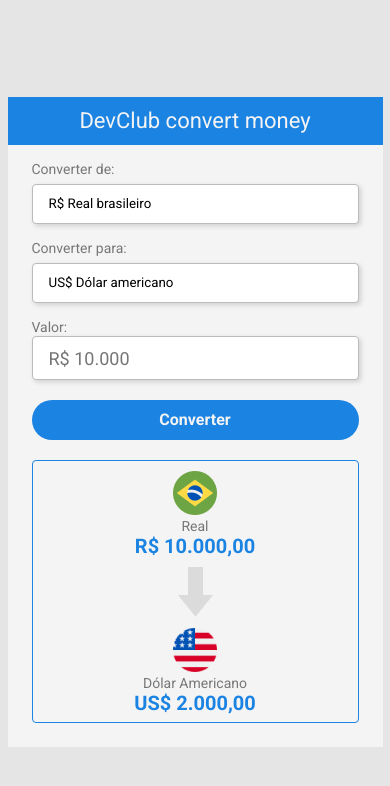
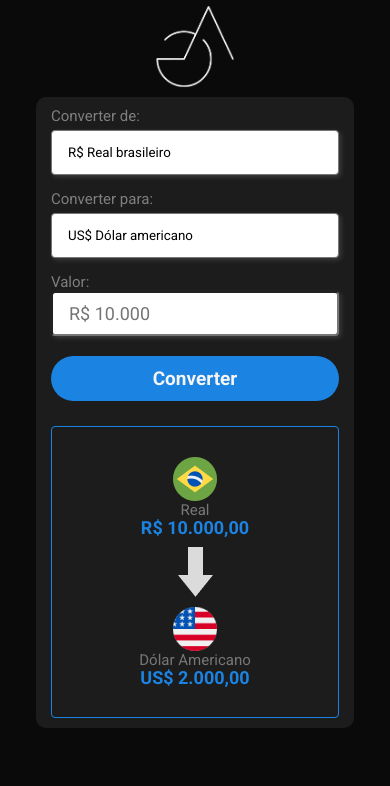
Before and after one commit to gabrielalexsander18/Convert-money, a plain HTML site: page index.html in a window 390 px wide. Drawn offline with Linux system fonts and the light colour scheme.

Commit message:
atualizaçao

```diff
--- a/index.html
+++ b/index.html
@@ -9,16 +9,18 @@
     <link rel="preconnect" href="https://fonts.googleapis.com">
     <link rel="preconnect" href="https://fonts.gstatic.com" crossorigin>
     <link href="https://fonts.googleapis.com/css2?family=Roboto:wght@400;700&display=swap" rel="stylesheet">
-    <title>DevClub convert money</title>
+    <title>Convert money</title>
 </head>
 
 <body>
+    <div class="container_logo"><img src="./assets/logo-portfolio.png" id="logo_profile"/></div>
     <div class="container">
         <header>
-            <h1>DevClub convert money</h1>
+            <h1>Convert money</h1>
         </header>
 
         <main>
+            <div class="container_selects">
             <label>
                 Converter <b>de:</b>
                 <select>
@@ -42,7 +44,7 @@
                     </option>
                 </select>
             </label>
-
+        </div>
             <label>
                 Valor:
                 <input id="input-real" placeholder="R$ 10.000">
--- a/style.css
+++ b/style.css
@@ -9,29 +9,40 @@
 }
 
 body {
-    background-color: #E5E5E5;
+    background-color: #0a0a0a;
     display: flex;
     justify-content: center;
     align-items: center;
     height: 100vh;
+    flex-direction: column;
+}
 
+.container_logo {
+    margin-bottom: 5px;
+}
+
+#logo_profile {
+    width: 150px;
 }
 
 .container {
-    width: 375px;
-    background-color: #f4f4f4;
+    width: 800px;
+    background-color: #1c1c1c;
+    border-radius: 10px;
+    margin-top: 5px;
 }
 
 header {
     background-color: #1B83E2;
-    height: 66px;
+    height: 64px;
     display: flex;
     justify-content: center;
     align-items: center;
+    border-radius: 10px 10px 0 0;
 }
 
 h1 {
-    font-size: 24px;
+    font-size: 30px;
     color: #F4F4F4;
 }
 
@@ -39,37 +50,44 @@ main {
     padding: 24px;
 }
 
+.container_selects {
+    display: flex;
+    flex-direction: row;
+    justify-content: space-between;
+}
+
 label {
-    font-size: 14px;
-    color: #777777;
+    font-size: 17px;
+    color: #7f7f7f;
 }
 
 select {
     background: #FFFFFF;
-    border: 1px solid #BBBBBB;
+    /* border: 1px solid #BBBBBB; */
     border-radius: 4px;
     height: 48px;
+    width: 360px;
     display: block;
-    width: 100%;
+
     cursor: pointer;
     outline: none;
     appearance: none;
     padding-left: 16px;
-    box-shadow: 2px 2px 5px rgba(0, 0, 0, 0.15);
+    box-shadow: 2px 2px 5px rgba(255, 255, 255, 0.15);
     margin-top: 6px;
     margin-bottom: 24px;
 }
 
 input {
     background: #FFFFFF;
-    border: 1px solid #BBBBBB;
+    /* border: 1px solid #BBBBBB; */
     border-radius: 4px;
     height: 48px;
     display: block;
     width: 100%;
     outline: none;
     padding-left: 16px;
-    box-shadow: 2px 2px 5px rgba(0, 0, 0, 0.15);
+    box-shadow: 2px 2px 5px rgba(255, 255, 255, 0.15);
     font-size: 18px;
 }
 
@@ -82,7 +100,7 @@ button {
     border: none;
     color: #F4F4F4;
     font-weight: 700;
-    font-size: 16px;
+    font-size: 20px;
     margin-top: 24px;
     margin-bottom: 36px;
 }
@@ -99,9 +117,11 @@ section {
     border: 1px solid #1B83E2;
     border-radius: 4px;
     display: flex;
-    flex-direction: column;
+    flex-direction: row;
     align-items: center;
-    gap: 15px;
+    justify-content: center;
+    gap: 25px;
+    padding: 50px;
 }
 
 .currency-container {
@@ -109,53 +129,133 @@ section {
     display: flex;
     flex-direction: column;
     align-items: center;
-    gap: 2px;
+    gap: 10px;
 }
 
 .currency-name {
-    font-size: 14px;
+    font-size: 20px;
     color: #777777;
 }
 
 .currency-value {
     font-weight: 700;
-    font-size: 20px;
+    font-size: 25px;
     color: #1B83E2;
 }
 
+.arrow-image {
+    rotate: -90deg;
+}
+
 @media screen and (max-width: 1366px) {
+
+    #logo_profile {
+        width: 120px;
+    }
+
+    .container {
+        margin-top: 0;
+    }
 
     header {
         height: 48px;
     }
 
     h1 {
-        font-size: 22px;
+        font-size: 25px;
     }
 
     main {
-        padding-top: 15px;
+        padding: 10px 24px;
     }
 
     select {
-        margin-bottom: 15px;
-        height: 40px;
+        height: 45px;
     }
 
     input {
-        height: 44px;
+        height: 45px;
     }
 
     button {
-        margin-bottom: 20px;
-        margin-top: 20px;
-        height: 40px;
+        height: 45px;
+        font-size: 19px;
+        margin-top: 22px;
+        margin-bottom: 33px;
     }
 
     section {
-        display: flex;
-        flex-direction: column;
-        align-items: center;
-        gap: 1.50px;
+        padding: 30px;
     }
 }
+
+@media screen and (max-width: 768px) {
+
+    body {
+        height: 100%;
+    }
+
+    #logo_profile {
+        width: 80px;
+        margin-top: 5px;
+    }
+
+    .container {
+        width: 318px;
+    }
+
+    header {
+      display: none;
+    }
+
+    h1 {
+        font-size: 28px;
+    }
+
+    main {
+        padding: 10px 15px;
+    }
+
+    .container_selects {
+        flex-direction: column;
+        justify-content: none;
+    }
+
+    label {
+        font-size: 15px;
+    }
+
+    select {
+        width: 100%;
+        margin-top: 5px;
+        margin-bottom: 15px;
+    }
+
+    button {
+        margin-top: 20px;
+        margin-bottom: 25px;
+
+    }
+
+    section {
+        flex-direction: column;
+        gap: 10px;
+    }
+
+    .currency-container {
+        padding: 0px;
+        gap: 0px;
+    }
+
+    .currency-name {
+        font-size: 15px;
+    }
+
+    .currency-value {
+        font-size: 18px;
+    }
+
+    .arrow-image {
+        rotate: 0deg;
+    }
+}
```
Also changed, not shown: assets/logo-portfolio.png (added).
